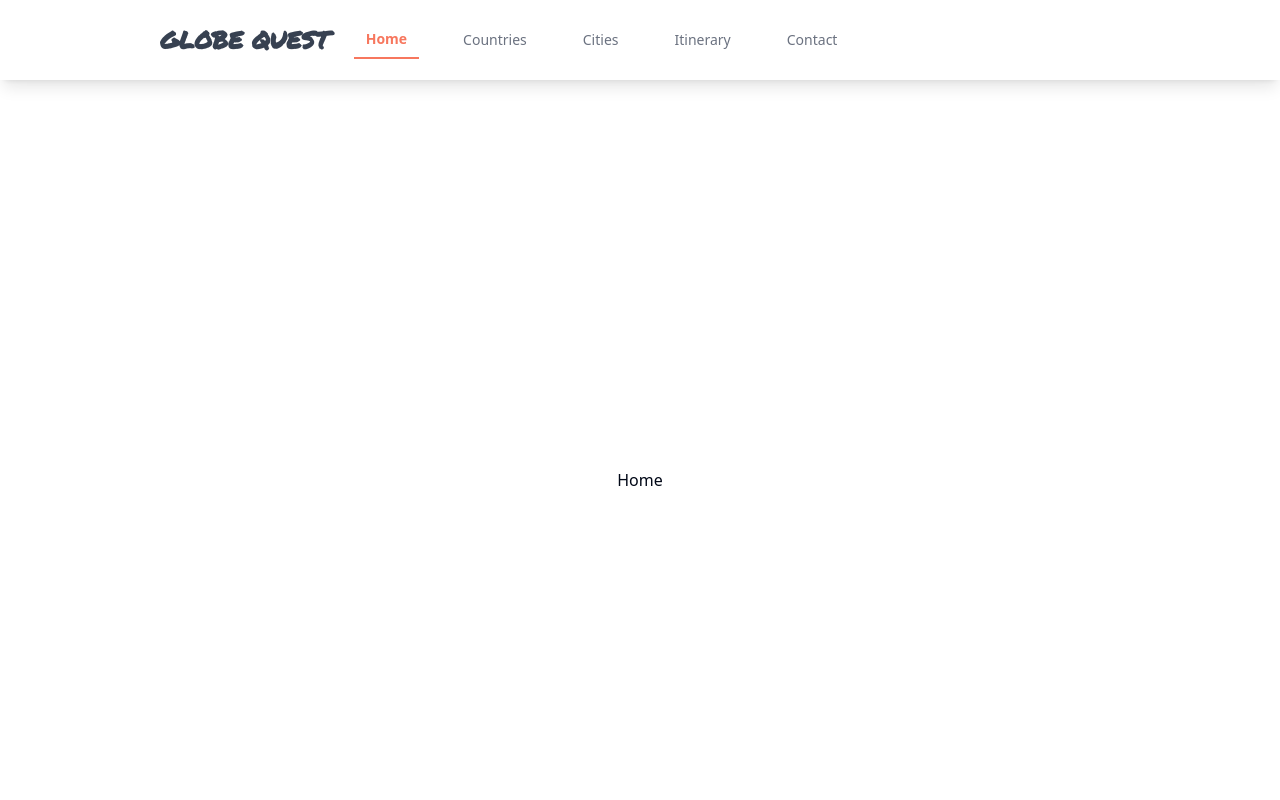
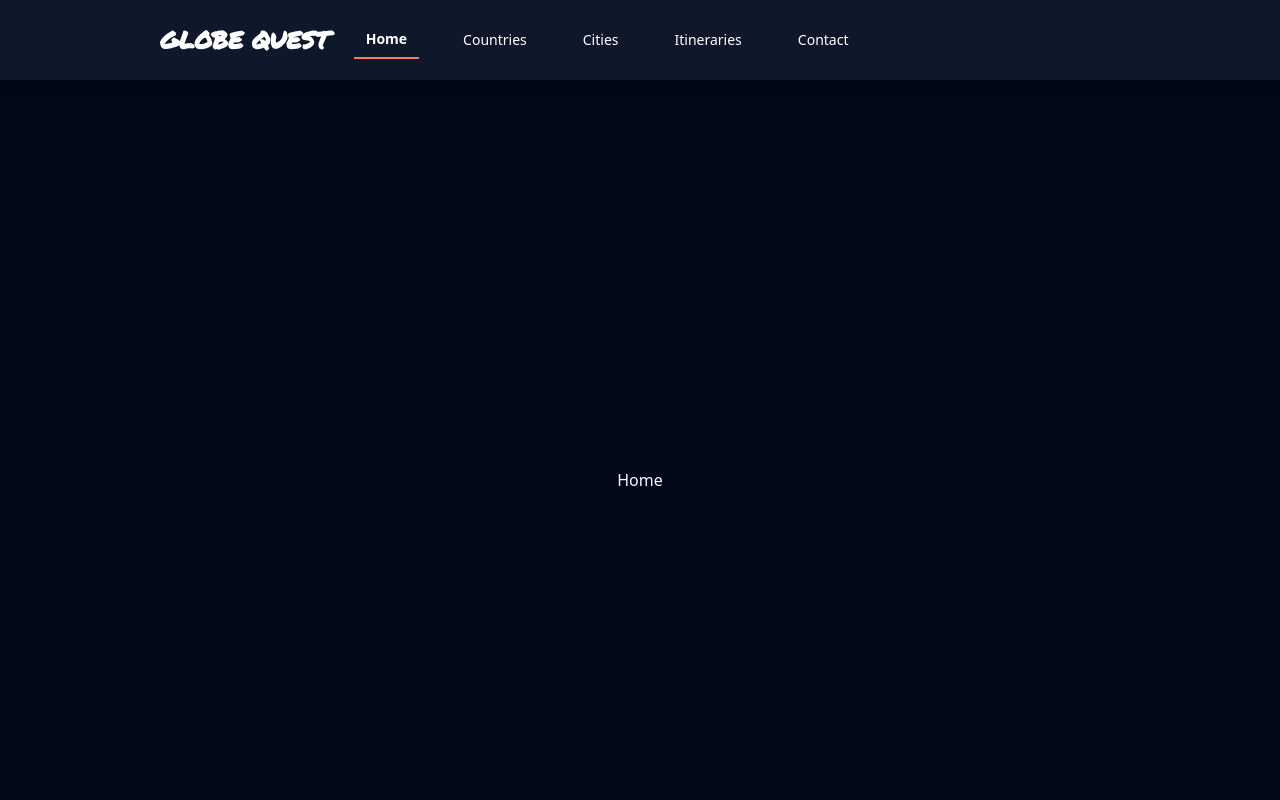
Before and after one commit to mikeheul/next-globequest-app, a Next.js app: page /home in a window 1280 px wide. Shown: the top 800 px of the page. Built offline with nearby package versions, Linux system fonts and the light colour scheme.

Commit message:
Setup dark mode

```diff
--- a/app/city/[citySlug]/page.tsx
+++ b/app/city/[citySlug]/page.tsx
@@ -78,7 +78,7 @@ const CityPage = async ({ params }: { params: { citySlug: string }}) => {
                         <div className='grid grid-cols-1 md:grid-cols-2 lg:grid-cols-3 gap-2'>
                         { city && city.pois.length > 0 ? (
                             city.pois.map((poi: any) => (
-                                <Link href={`/poi/${poi.slug}`} className='p-2 flex hover:bg-gray-100 rounded-lg'>
+                                <Link href={`/poi/${poi.slug}`} className='p-2 flex hover:bg-gray-100 dark:hover:bg-transparent dark:hover:border dark:hover:bg-slate-800 rounded-lg'>
                                 <div key={poi.id} className='group flex items-center text-sm gap-2'>
                                     <MessageCircleHeartIcon className='text-[#F7775E] group-hover:text-[#cc634e] flex-shrink-0 w-[30px] h-[30px]' />
                                     {poi.name}
--- a/app/city/page.tsx
+++ b/app/city/page.tsx
@@ -131,7 +131,7 @@ const CitiesPage = () => {
                                 {/* City card component */}
                                 <div
                                     key={city.id}
-                                    className='group relative overflow-hidden flex w-full flex-col items-center justify-center h-[300px] rounded-md border border-slate-200 bg-slate-100 fade-in-card'
+                                    className='group relative overflow-hidden flex w-full flex-col items-center justify-center h-[300px] rounded-md border bg-slate-100 fade-in-card'
                                     style={{ animationDelay: `${index * 0.2}s` }} // Animation delay based on index
                                 >
                                     {/* Lazy loaded image component */}
@@ -163,13 +163,13 @@ const CitiesPage = () => {
                     onPageChange={handlePageClick} // Callback function for page change
                     containerClassName={'pagination flex justify-center items-center mt-8 space-x-2'} // CSS class for pagination container
                     pageClassName={'page-item'} // CSS class for each page item
-                    pageLinkClassName={'page-link px-4 py-2 w-[20px] h-[20px] rounded-full border border-gray-300 hover:bg-gray-200'} // CSS class for page link
+                    pageLinkClassName={'page-link px-4 py-2 w-[20px] h-[20px] rounded-full border border-gray-300 hover:bg-gray-700 hover:text-white'} // CSS class for page link
                     previousClassName={'page-item'} // CSS class for previous button
                     previousLinkClassName={'page-link py-2 px-3'} // CSS class for previous button link
                     nextClassName={'page-item'} // CSS class for next button
                     nextLinkClassName={'page-link py-2 px-3'} // CSS class for next button link
                     activeClassName={'active'} // CSS class for active page
-                    activeLinkClassName={'bg-[#F7775E] text-white'} // CSS class for active page link
+                    activeLinkClassName={'bg-[#F7775E] text-white border-none'} // CSS class for active page link
                 />
             </div>
         </>
--- a/app/itinerary/[itineraryId]/page.tsx
+++ b/app/itinerary/[itineraryId]/page.tsx
@@ -39,7 +39,7 @@ const ItineraryPage = async ({ params }: { params: { itineraryId: string }}) =>
         <>
             <div className='p-10'>
                 <h1 className='text-3xl font-bold mb-5'>{itinerary?.name}</h1>
-                <p className='italic text-slate-700'>{itinerary?.description}</p>
+                <p className='italic text-slate-700 dark:text-white'>{itinerary?.description}</p>
 
                 <h2 className='flex flex-row items-center text-2xl my-5 font-medium'><RouteIcon className='mr-4' /> Itinerary details</h2>
                 <div className='flex flex-col gap-2 my-10'>
--- a/app/layout.tsx
+++ b/app/layout.tsx
@@ -35,7 +35,7 @@ export default function RootLayout({
   children: React.ReactNode;
 }>) {
   return (
-    <html lang="en">
+    <html lang="en" className="dark">
       <body className={`${inter.variable} ${permanent.variable} ${luckiest.variable} font-normal`}>
       {/* <body className={inter.variable}> */}
         <div className='flex flex-col h-screen'>
--- a/components/Footer.tsx
+++ b/components/Footer.tsx
@@ -5,7 +5,7 @@ const Footer = () => {
     const currentYear = new Date().getFullYear();
 
     return (
-        <div className='flex flex-col justify-center items-center min-h-[150px] w-full bg-[#1D1D1D] text-slate-500'>
+        <div className='flex flex-col justify-center items-center min-h-[150px] w-full bg-[#1D1D1D] text-slate-300'>
             &copy;{currentYear} GlobeQuest
         </div>
     )
--- a/components/NavBar.tsx
+++ b/components/NavBar.tsx
@@ -17,7 +17,7 @@ const Navbar = () => {
         { href: '/home', label: 'Home' },
         { href: '/country', label: 'Countries' },
         { href: '/city', label: 'Cities' },
-        { href: '/itinerary', label: 'Itinerary' },
+        { href: '/itinerary', label: 'Itineraries' },
         { href: '/contact', label: 'Contact' },
     ];
 
@@ -33,7 +33,7 @@ const Navbar = () => {
 
     return (
         // Navigation bar container with fixed positioning, background color, and shadow
-        <nav className="bg-white shadow-lg fixed w-full z-[2000] py-2">
+        <nav className="bg-white shadow-lg fixed w-full z-[2000] py-2 dark:bg-slate-900">
             {/* Container for the navigation content with maximum width and padding */}
             <div className="px-8 md:px-16 xl:px-40">
                 {/* Flex container to align and distribute navigation items */}
@@ -42,7 +42,7 @@ const Navbar = () => {
                     <div className="flex">
                         {/* Brand/logo link */}
                         <div className="flex justify-center items-center">
-                            <a href="/home" className="text-sm sm:text-xl md:text-2xl font-bold font-permanent text-gray-700">GLOBE QUEST</a>
+                            <a href="/home" className="text-sm sm:text-xl md:text-2xl font-bold font-permanent text-gray-700 dark:text-white">GLOBE QUEST</a>
                         </div>
                         {/* Desktop navigation links */}
                         <div className="hidden sm:ml-6 sm:flex sm:items-center sm:space-x-8">
@@ -50,7 +50,7 @@ const Navbar = () => {
                                 <Link
                                     key={link.href}
                                     href={link.href}
-                                    className={`text-gray-500 px-3 py-2 text-sm ${activePath === link.href ? 'border-b-2 border-marker text-marker font-semibold' : ''}`}
+                                    className={`text-gray-500 px-3 py-2 text-sm ${activePath === link.href ? 'border-b-2 border-marker text-marker dark:text-marker font-semibold' : ''} dark:text-white`}
                                     onClick={() => handleLinkClick(link.href)}
                                 >
                                     {link.label}
```
